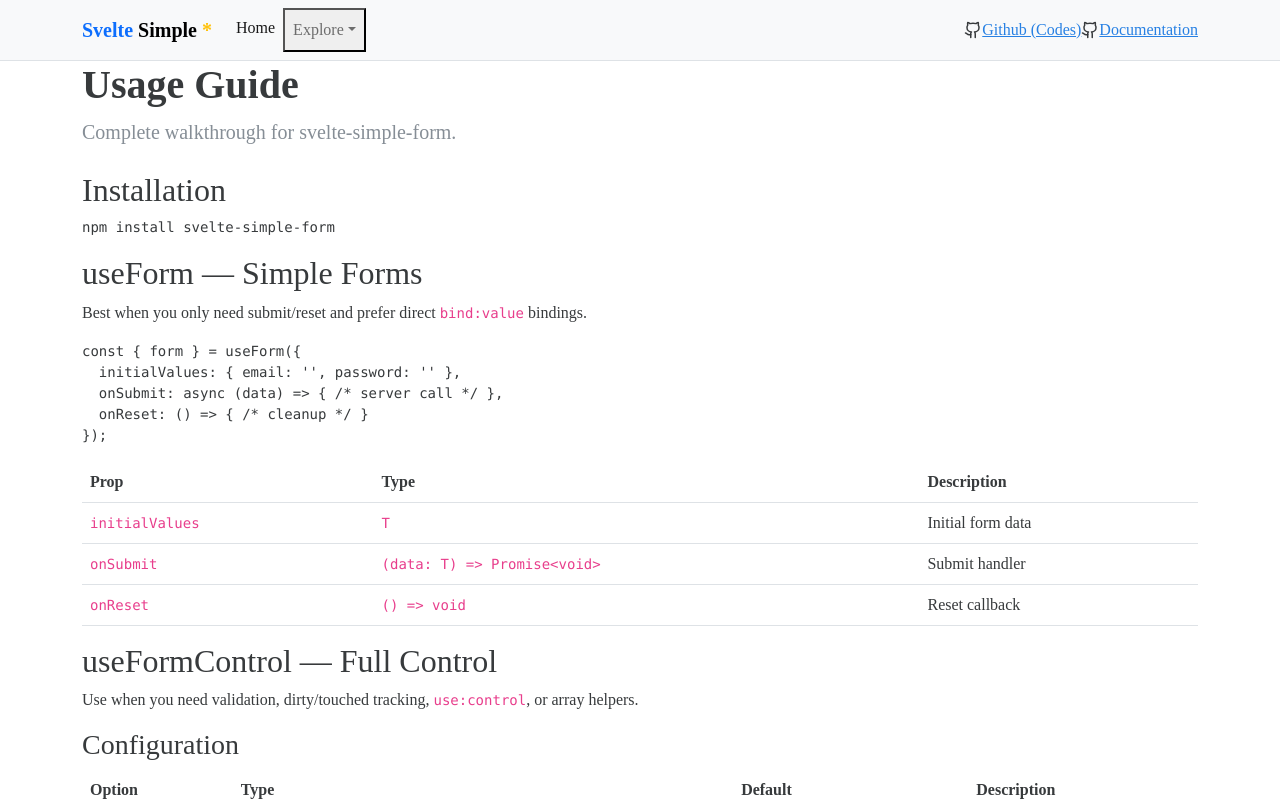
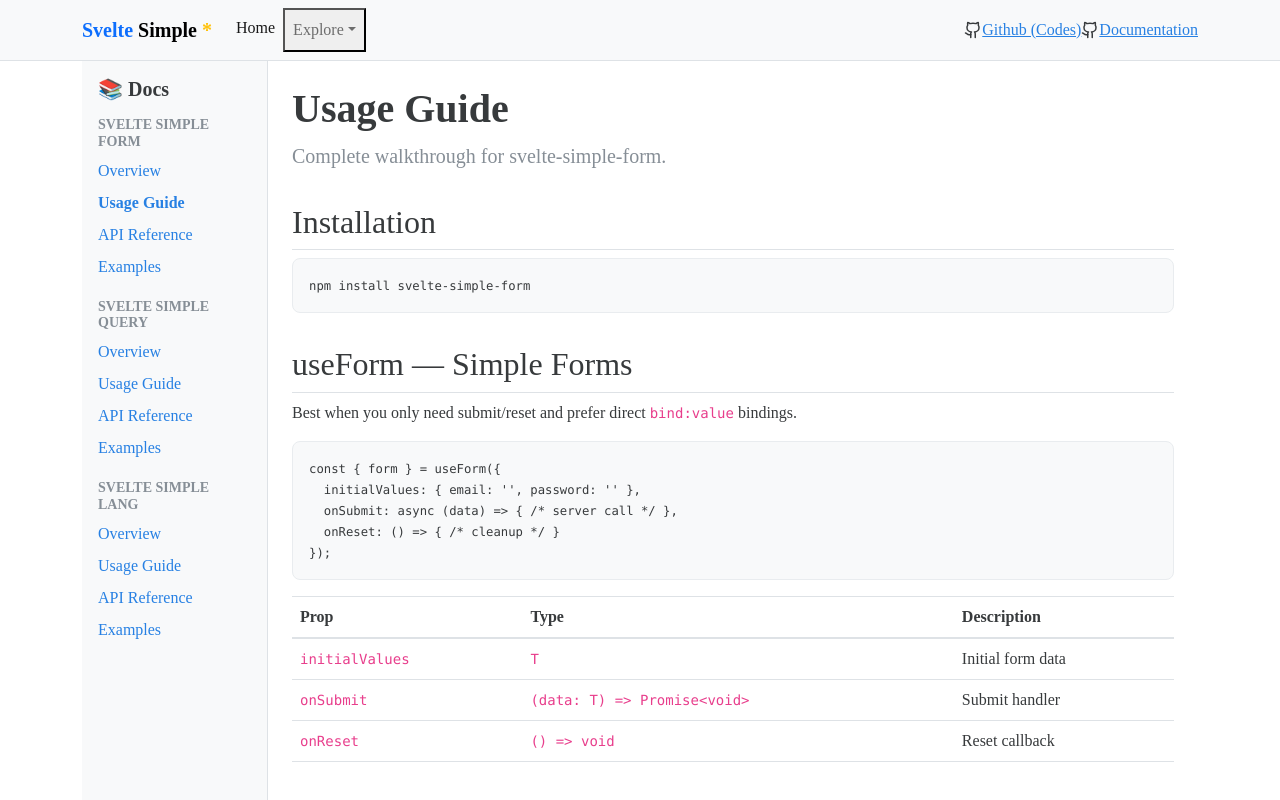
Before and after one commit to harryhdt/svelte-simple-usages, a SvelteKit app: page /docs/form/usage in a window 1280 px wide. Shown: the top 800 px of the page. Built offline with nearby package versions, Linux system fonts and the light colour scheme; a web font is replaced by a local one.

Commit message:
feat: add layout and navigation for documentation sections in Svelte Simple

```diff
--- /dev/null
+++ b/src/routes/docs/+layout.svelte
@@ -0,0 +1,167 @@
+<script lang="ts">
+	import { page } from '$app/state';
+
+	let { children } = $props();
+
+	const navItems = [
+		{
+			section: 'Svelte Simple Form',
+			links: [
+				{ href: '/docs/form', label: 'Overview' },
+				{ href: '/docs/form/usage', label: 'Usage Guide' },
+				{ href: '/docs/form/api', label: 'API Reference' },
+				{ href: '/docs/form/examples', label: 'Examples' }
+			]
+		},
+		{
+			section: 'Svelte Simple Query',
+			links: [
+				{ href: '/docs/query', label: 'Overview' },
+				{ href: '/docs/query/usage', label: 'Usage Guide' },
+				{ href: '/docs/query/api', label: 'API Reference' },
+				{ href: '/docs/query/examples', label: 'Examples' }
+			]
+		},
+		{
+			section: 'Svelte Simple Lang',
+			links: [
+				{ href: '/docs/lang', label: 'Overview' },
+				{ href: '/docs/lang/usage', label: 'Usage Guide' },
+				{ href: '/docs/lang/api', label: 'API Reference' },
+				{ href: '/docs/lang/examples', label: 'Examples' }
+			]
+		}
+	];
+
+	function isActive(href: string) {
+		return page.url.pathname === href;
+	}
+</script>
+
+<button
+	class="btn btn-outline-primary btn-sm d-md-none mb-3 ms-3 mt-3"
+	data-bs-toggle="offcanvas"
+	data-bs-target="#docsSidebar"
+	type="button"
+>
+	<svg xmlns="http://www.w3.org/2000/svg" width="16" height="16" viewBox="0 0 24 24" fill="none" stroke="currentColor" stroke-width="2"><line x1="3" y1="6" x2="21" y2="6"/><line x1="3" y1="12" x2="21" y2="12"/><line x1="3" y1="18" x2="21" y2="18"/></svg>
+	Docs Menu
+</button>
+
+<aside
+	class="offcanvas offcanvas-start d-md-none"
+	tabindex="-1"
+	id="docsSidebar"
+	aria-labelledby="docsSidebarLabel"
+>
+	<div class="offcanvas-header border-bottom">
+		<h5 class="offcanvas-title fw-semibold" id="docsSidebarLabel">📚 Docs</h5>
+		<button type="button" class="btn-close" data-bs-dismiss="offcanvas" aria-label="Close"></button>
+	</div>
+	<div class="offcanvas-body p-0">
+		<nav class="py-2">
+			{#each navItems as item}
+				<h6 class="px-3 mt-3 mb-1 text-muted text-uppercase small fw-bold">{item.section}</h6>
+				<ul class="nav flex-column mb-2">
+					{#each item.links as link}
+						<li class="nav-item">
+							<a
+								hreflang={link.href}
+								href={link.href}
+								class="nav-link py-1 px-3 {isActive(link.href) ? 'active fw-semibold' : ''}"
+							>
+								{link.label}
+							</a>
+						</li>
+					{/each}
+				</ul>
+			{/each}
+		</nav>
+	</div>
+</aside>
+
+<div class="row g-0">
+	<nav class="col-lg-2 d-none d-md-block bg-light border-end vh-100 position-sticky top-0 overflow-auto">
+		<div class="p-3">
+			<h5 class="fw-semibold mb-3">
+				<a href="/docs" class="text-decoration-none text-dark">📚 Docs</a>
+			</h5>
+			{#each navItems as item}
+				<h6 class="mt-3 mb-1 text-muted text-uppercase small fw-bold">{item.section}</h6>
+				<ul class="nav flex-column mb-2">
+					{#each item.links as link}
+						<li class="nav-item">
+							<a
+								hreflang={link.href}
+								href={link.href}
+								class="nav-link py-1 px-0 {isActive(link.href) ? 'active fw-semibold' : ''}"
+							>
+								{link.label}
+							</a>
+						</li>
+					{/each}
+				</ul>
+			{/each}
+		</div>
+	</nav>
+	<main class="col-lg-10 px-3 px-md-4 py-4">
+		{@render children()}
+	</main>
+</div>
+
+<style>
+	:global(.docs-content h2) {
+		margin-top: 2rem;
+		border-bottom: 1px solid #dee2e6;
+		padding-bottom: 0.5rem;
+	}
+	:global(.docs-content h3) {
+		margin-top: 1.5rem;
+	}
+	:global(.docs-content pre) {
+		background: #f8f9fa;
+		border: 1px solid #e9ecef;
+		border-radius: 0.5rem;
+		padding: 1rem;
+		overflow-x: auto;
+	}
+	:global(.docs-content table) {
+		width: 100%;
+		margin-bottom: 1rem;
+	}
+	:global(.docs-content table th),
+	:global(.docs-content table td) {
+		padding: 0.5rem;
+		vertical-align: top;
+		border-top: 1px solid #dee2e6;
+	}
+	:global(.docs-content table thead th) {
+		border-bottom: 2px solid #dee2e6;
+		font-weight: 600;
+	}
+	:global(.docs-content .callout) {
+		padding: 1rem;
+		margin-bottom: 1rem;
+		border-left: 4px solid #0d6efd;
+		background: #f0f7ff;
+		border-radius: 0.25rem;
+	}
+	:global(.docs-content .callout-warning) {
+		border-left-color: #ffc107;
+		background: #fffef0;
+	}
+	:global(.docs-content .callout-success) {
+		border-left-color: #198754;
+		background: #f0fff4;
+	}
+	:global(.docs-content .feature-card) {
+		transition: box-shadow 0.2s;
+		height: 100%;
+	}
+	:global(.docs-content .feature-card:hover) {
+		box-shadow: 0 0.25rem 0.5rem rgba(0, 0, 0, 0.08);
+	}
+	:global(.docs-content code) {
+		font-size: 0.875em;
+	}
+</style>
```
